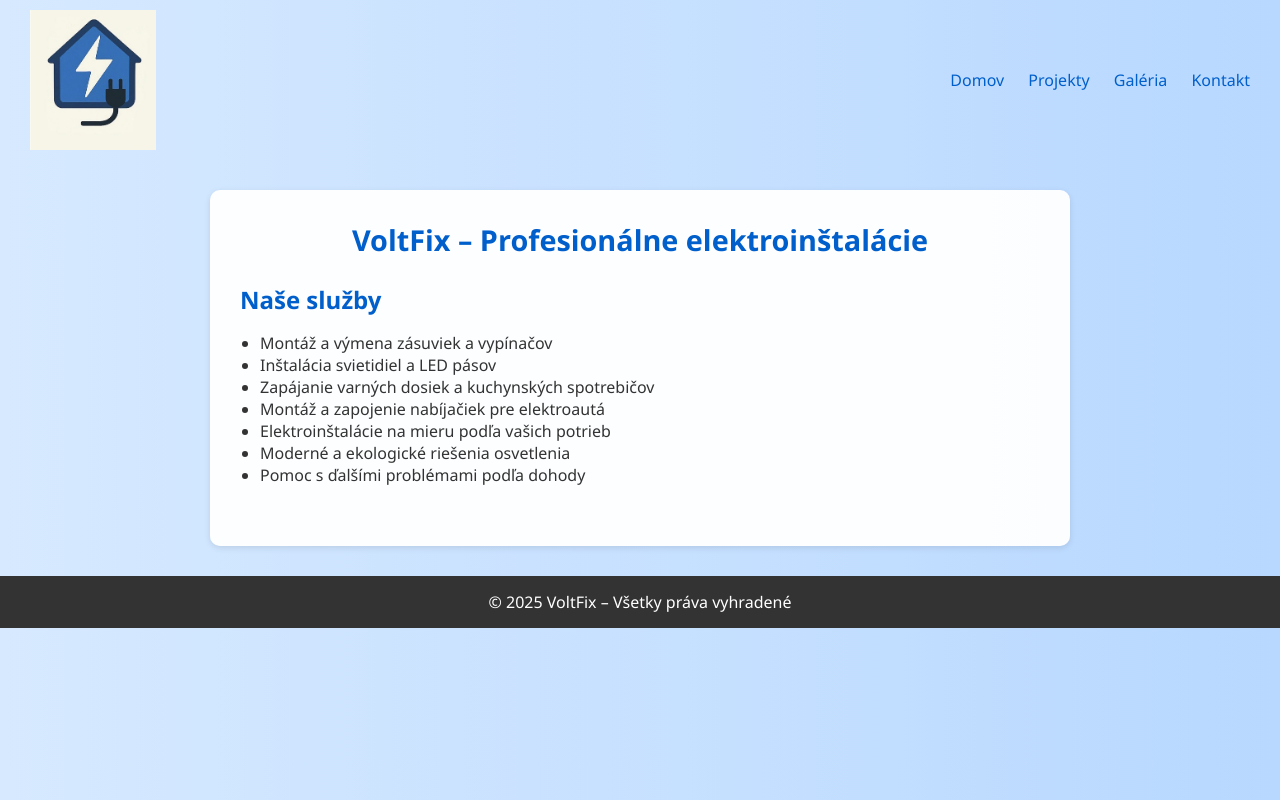
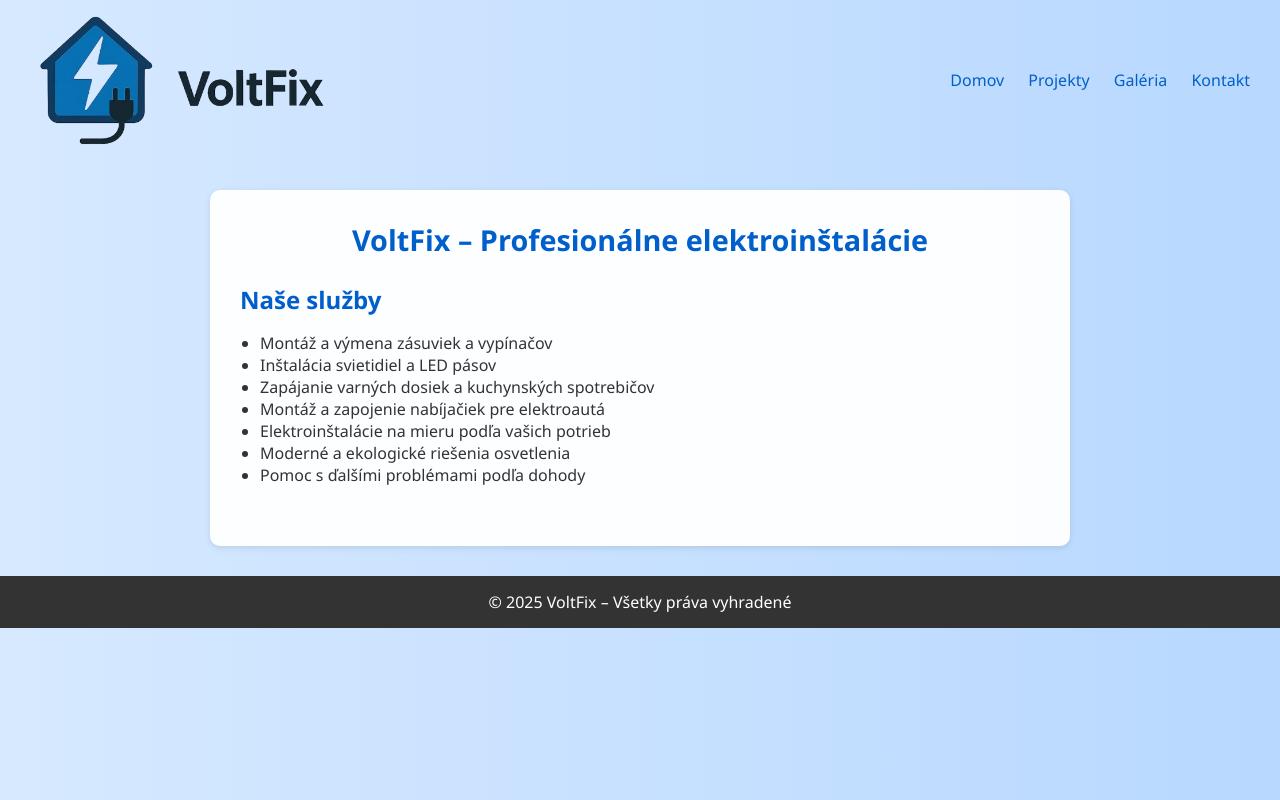
Before and after one commit to Voltfix/VoltFix, a plain HTML site: page index.html in a window 1280 px wide. Drawn offline with Linux system fonts and the light colour scheme.

Commit message:
Update index.html

```diff
--- a/index.html
+++ b/index.html
@@ -106,7 +106,7 @@
 </head>
 <body>
   <header>
-    <img src="voltfix.jpg" alt="VoltFix logo" />
+    <img src="voltfix.png" alt="VoltFix logo" />
     <nav>
       <a href="#" onclick="showSection('home')">Domov</a>
       <a href="#" onclick="showSection('projekty')">Projekty</a>
```
